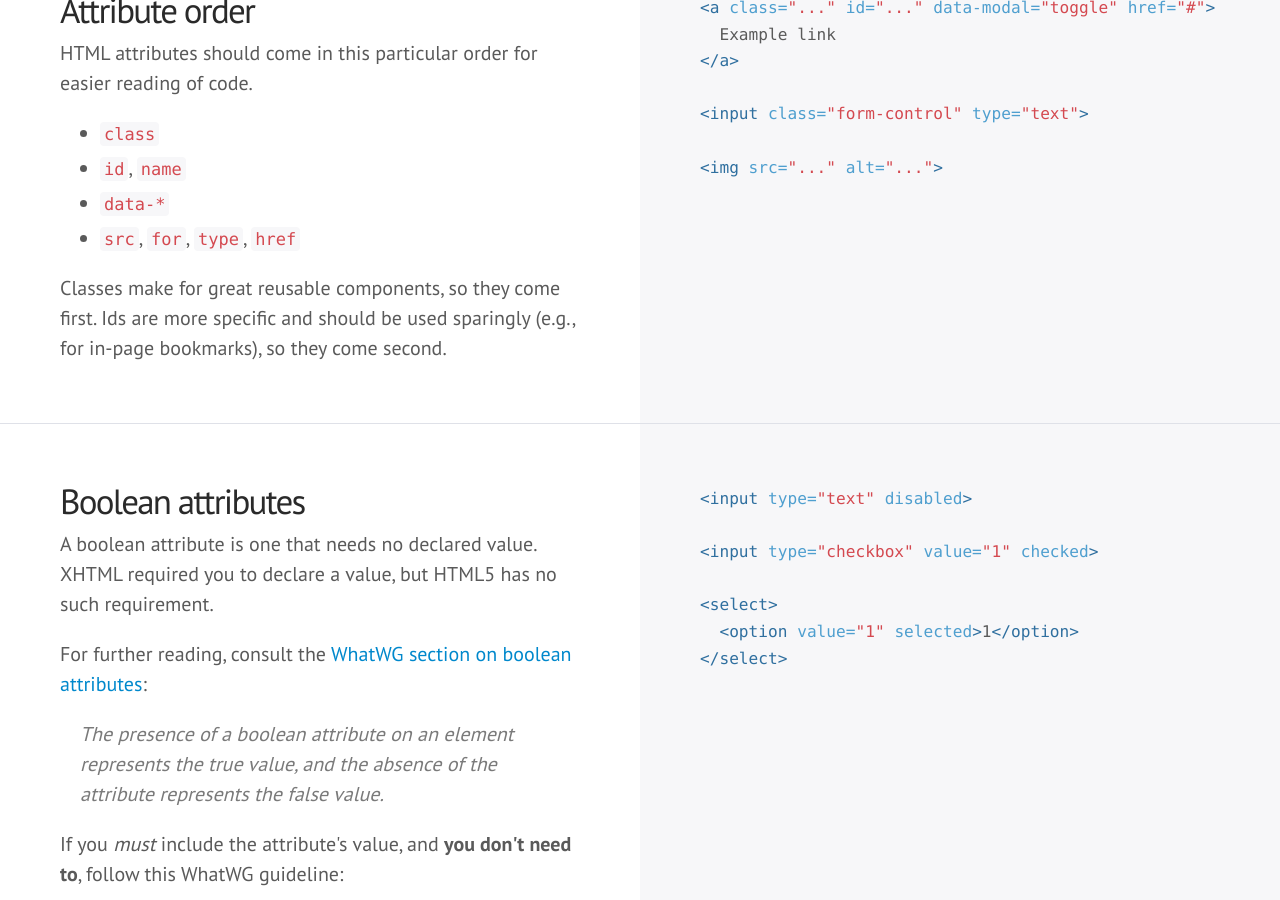
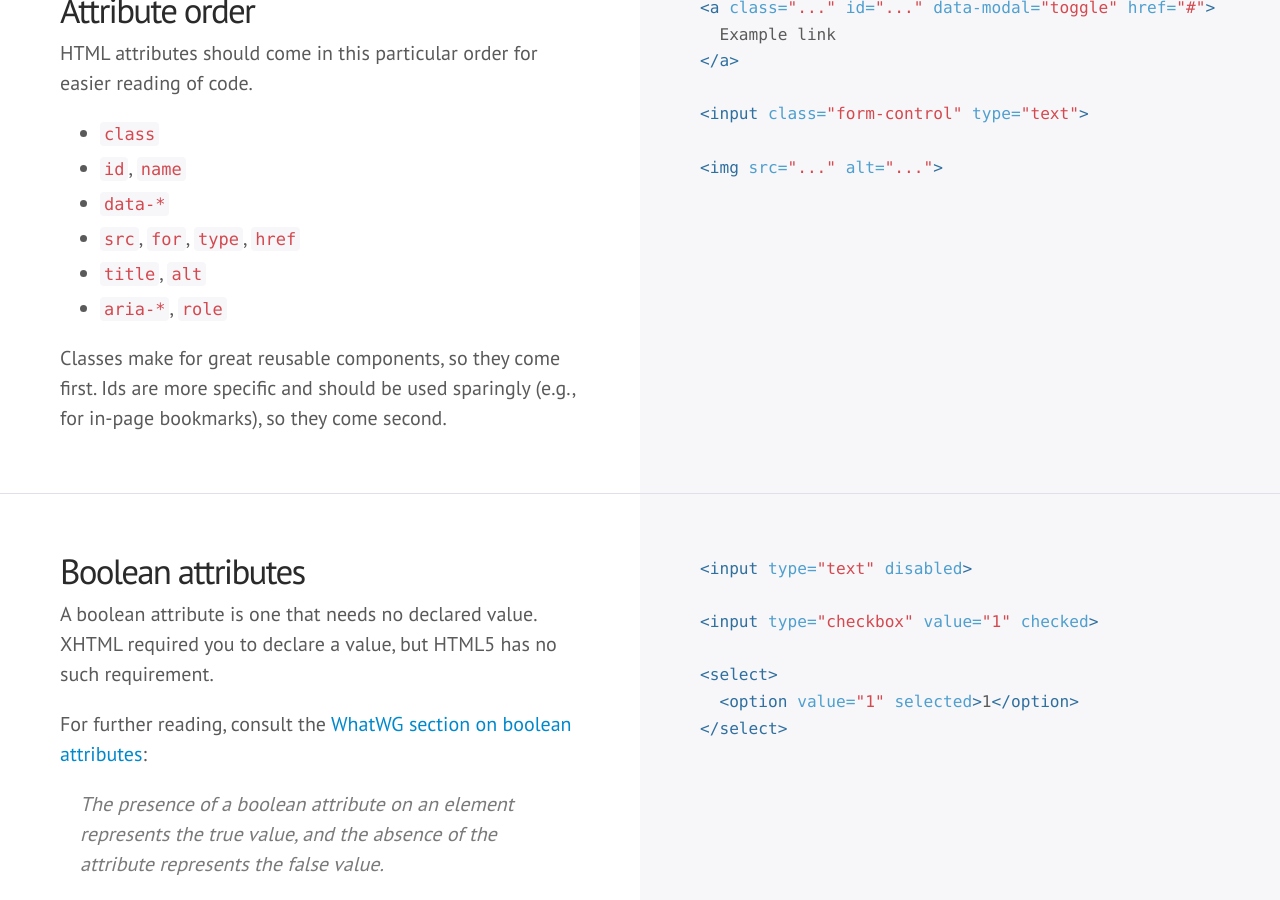
Before and after one commit to mdo/code-guide, a Jekyll site: the page built from index.html, in a window 1280 px wide and 900 px high, scrolled down 3264 px. Built offline with Jekyll 4.4.1, drawn with Linux system fonts in a browser that asks for light colours; Markdown is read by kramdown in place of the engine named in the settings; comment, search, counter and statistics services are not loaded.

Commit message:
update html attribute list w/ accessibility attrs
added title, alt, aria-* (e.g. area-hidden), and role attrs

```diff
--- a/index.html
+++ b/index.html
@@ -125,6 +125,8 @@ layout: default
       <li><code>id</code>, <code>name</code></li>
       <li><code>data-*</code></li>
       <li><code>src</code>, <code>for</code>, <code>type</code>, <code>href</code></li>
+      <li><code>title</code>, <code>alt</code></li>
+      <li><code>aria-*</code>, <code>role</code></li>
     </ul>
     <p>Classes make for great reusable components, so they come first. Ids are more specific and should be used sparingly (e.g., for in-page bookmarks), so they come second.</p>
   </div>
```
